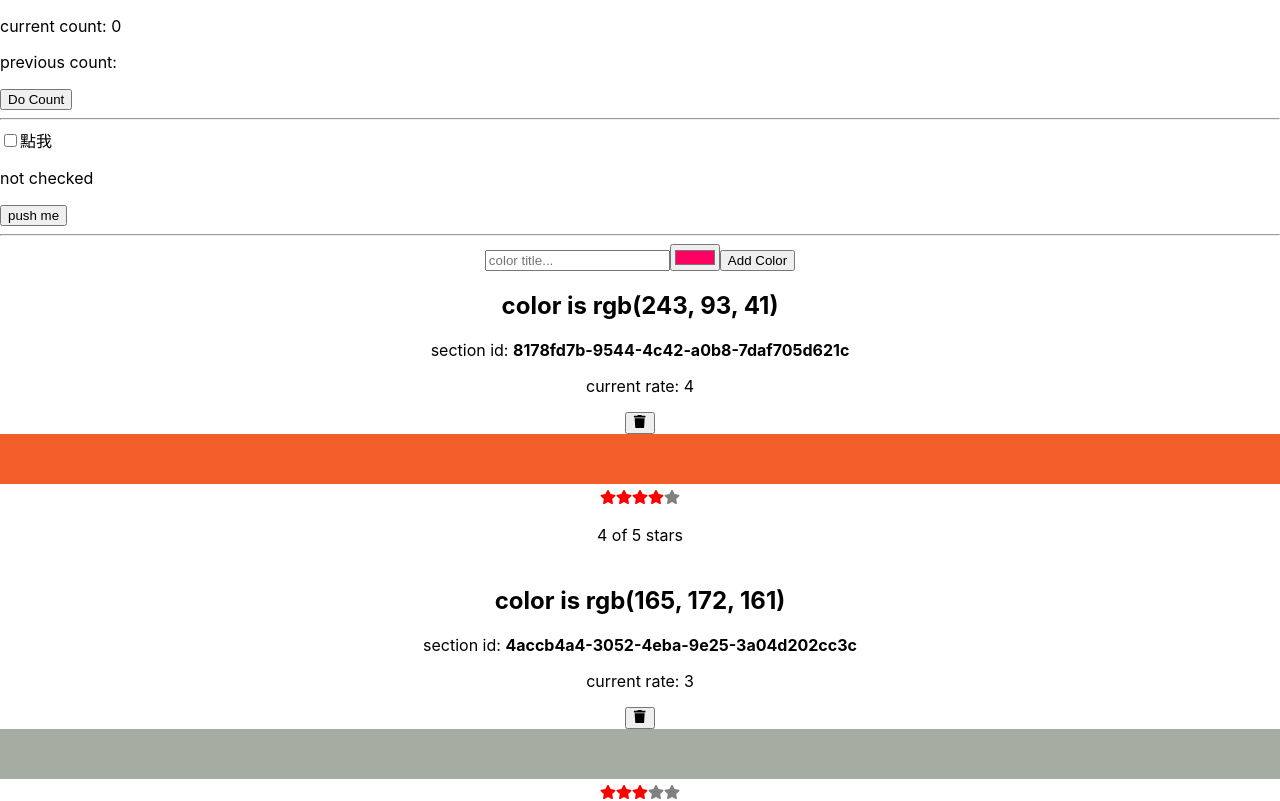
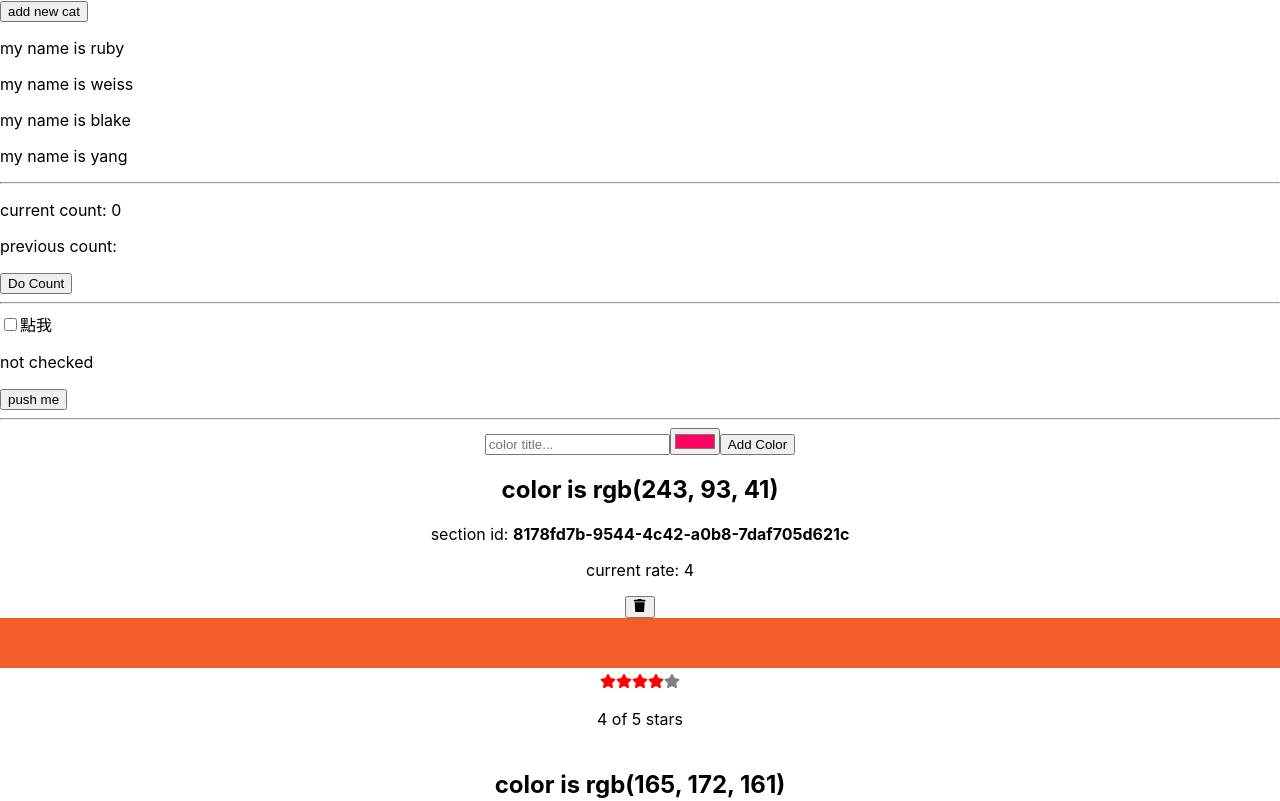
Before and after one commit to yayayahahaha/react-cli-start, a React (Create React App) app: page / in a window 1280 px wide. Shown: the top 801 px of the page. Built offline with nearby package versions, Linux system fonts and the light colour scheme.

Commit message:
implement memo method example

```diff
--- a/src/App.js
+++ b/src/App.js
@@ -7,12 +7,15 @@ import AddColorForm from './color-picker/AddColorForm.js'
 
 import ColorProvider from './provider/ColorProvider.js'
 
+import CatList from './components/CatList'
 import Checkbox from './components/Checkbox.js'
 import Counter from './components/Counter'
 
 function App() {
   return (
     <>
+      <CatList />
+      <hr />
       <Counter />
       <hr />
       <div>
--- /dev/null
+++ b/src/components/Cat.js
@@ -0,0 +1,12 @@
+import { memo } from 'react'
+
+function Cat(props) {
+  const { name } = props
+  console.log(`rendering ${name}`)
+  return (
+    <p>my name is {name}</p>
+  )
+}
+
+// export default memo(Cat)
+export default Cat
--- /dev/null
+++ b/src/components/CatList.js
@@ -0,0 +1,27 @@
+import Cat from './Cat'
+import { useState, memo } from 'react'
+import { v4 } from 'uuid'
+
+const teamRwby = [
+  { name: 'ruby', image: 'http://puu.sh/oXDLO/7b5a932ef1.jpg'},
+  { name: 'weiss', image: 'http://puu.sh/oXDNd/169a74d36c.jpg'},
+  { name: 'blake', image: 'http://puu.sh/oXDNQ/bec8c790e4.jpg'},
+  { name: 'yang', image: 'http://puu.sh/oXDO9/3c169032d0.jpg'}
+]
+
+// 必須要放在外面，不然每次重新渲染的時候PureCat 都會被重刷..
+const PureCat = memo(Cat)
+function CatList() {
+  const [list, setList] = useState(teamRwby)
+
+  const newCat = () => setList(list => [{ name: v4() }, ...list])
+
+  return (
+    <>
+      <button onClick={newCat}>add new cat</button>
+      {list.map(cat => <PureCat {...cat} key={cat.name} />)}
+    </>
+  )
+}
+
+export default CatList
--- a/src/components/Checkbox.js
+++ b/src/components/Checkbox.js
@@ -9,11 +9,11 @@ function Checkbox() {
   }, [checked, list])
 
   useEffect(() => {
-    console.log(`checked: ${checked}`)
+    // console.log(`checked: ${checked}`)
   }, [checked])
 
   useEffect(() => {
-    console.log(`staticList: ${JSON.stringify(staticList, null, 2)}`)
+    // console.log(`staticList: ${JSON.stringify(staticList, null, 2)}`)
   }, [staticList])
 
   const pushToList = () => setList(list => [...list, checked])
```
